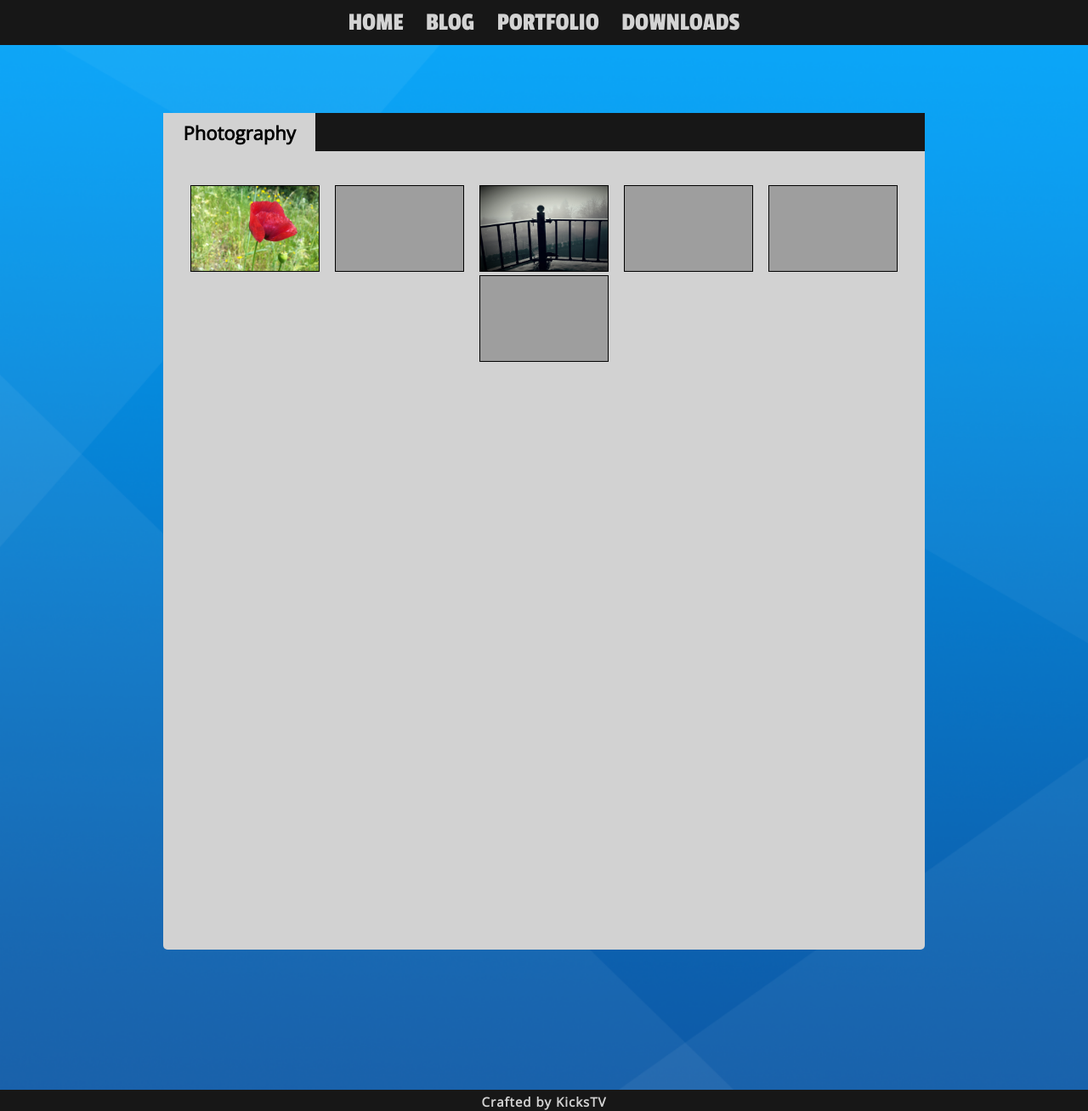
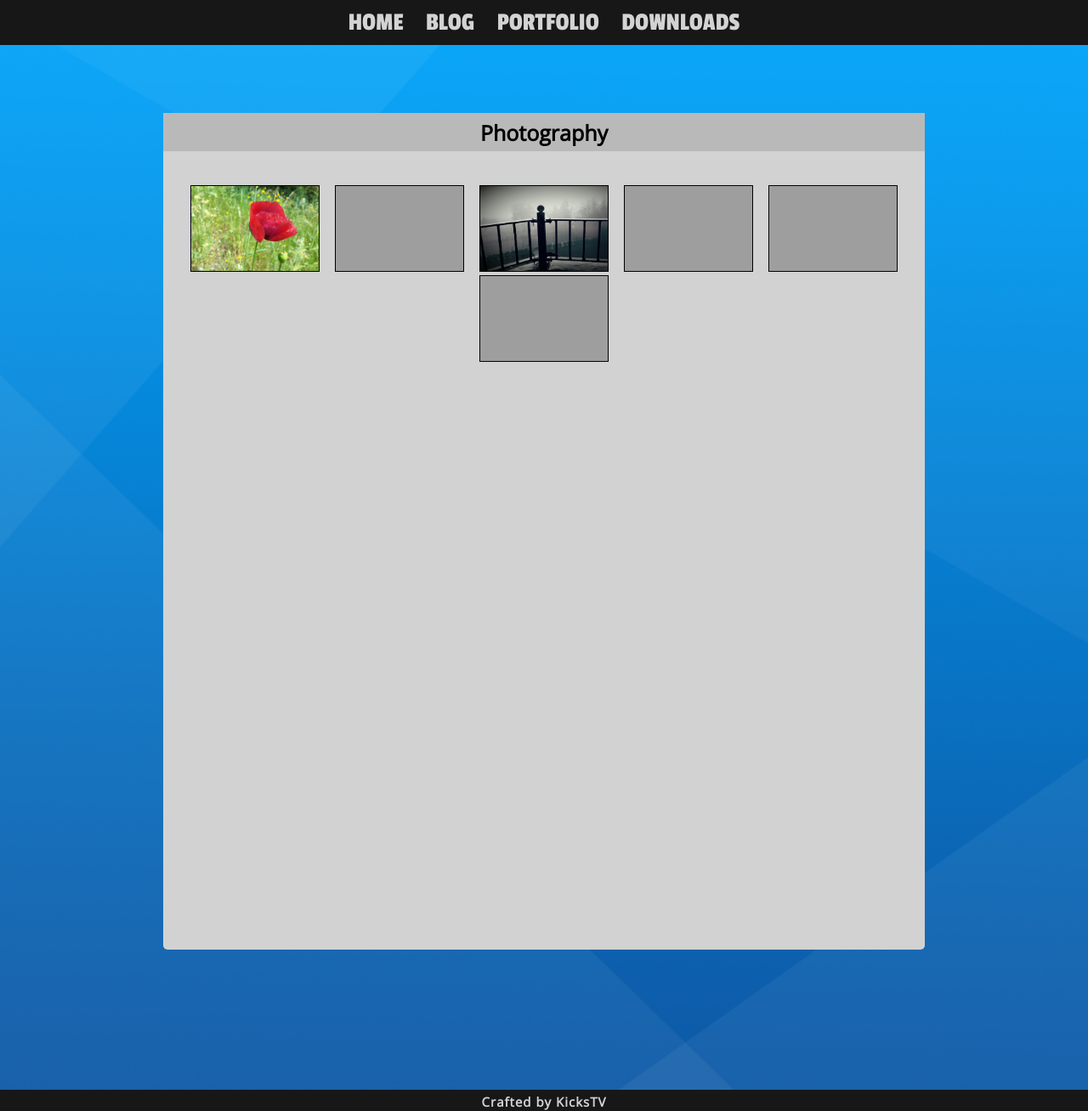
Before and after one commit to KicksTV/old-kickstv.github.io, a Jekyll site: the page built from portfolio.html, in a window 1280 px wide. Shown: the whole page at 85% size. Built offline with Jekyll 4.4.1, drawn with Linux system fonts in a browser that asks for light colours; nearby versions of some CDN libraries; grey boxes are pictures that could not be loaded.

Commit message:
changed page title

```diff
--- a/css/main.css
+++ b/css/main.css
@@ -32,18 +32,10 @@ header {
 	padding: 80px 0 50px 0;
 	margin: 0;
 }
-.infocontainer {
+.textcontainer {
+	margin: auto;
+ 	background: #B9B9B9;
 	width: 70%;
-	height: 50px;
-	margin: auto;
-	padding: 0;
-	background-color: #171717;
-}
-.textcontainer {
-	display: inline-block;
-	margin: 0;
- 	background: #D2D2D2;
-	width: 20%;
 	height: 50px;
 }
 .center {
@@ -51,7 +43,7 @@ header {
 	top: 50%;
 	transform: translateY(-50%);
 }
-.infocontainer>.textcontainer>.center>h3 {
+.textcontainer>.center>h3 {
 	padding: 0;
 	text-align: center;
 	margin: 0;
@@ -63,7 +55,7 @@ header {
 	width: 70%;
 	height: 900px;
 	margin: auto;
-	padding: 70px 0 0 0;
+	padding: 40px 0 0 0;
 	border-radius: 0 0 5px 5px;
  	background: #D2D2D2;
 }
@@ -101,6 +93,7 @@ header {
 	display: inline-block;
 	margin: 0 5px;
 	cursor: pointer;
+	margin-top: 70px;
 }
 #image1 {
 	background: url(/img/Images/poppy.jpg) no-repeat;
@@ -172,7 +165,7 @@ header {
 .post-title-container {
 	padding: 10px 0 0 0;
 	margin: 0;
- 	background: #D2D2D2;
+ 	background: #B9B9B9;
 	height: 60px;
 }
 .post-header {
@@ -369,7 +362,6 @@ nav>ul {
 		height: 550px;
 		margin: 0 20px;
 		margin: auto;
-		margin-bottom: 20px;
 	}
 }
 @media screen and (max-width: 1500px) {
--- a/portfolio.html
+++ b/portfolio.html
@@ -4,11 +4,9 @@ permalink: /portfolio/
 ---
 
 <div class="maincontainer" style="height: 1100px;">
-	<div class="infocontainer">
-		<div class="textcontainer">
-			<div class="center">
-				<h3>Photography</h3>
-			</div>
+	<div class="textcontainer">
+		<div class="center">
+			<h3>Photography</h3>
 		</div>
 	</div>
 	<div class="centercontainer">
```
Also changed, not shown: blog.html (+3 -5 lines).
